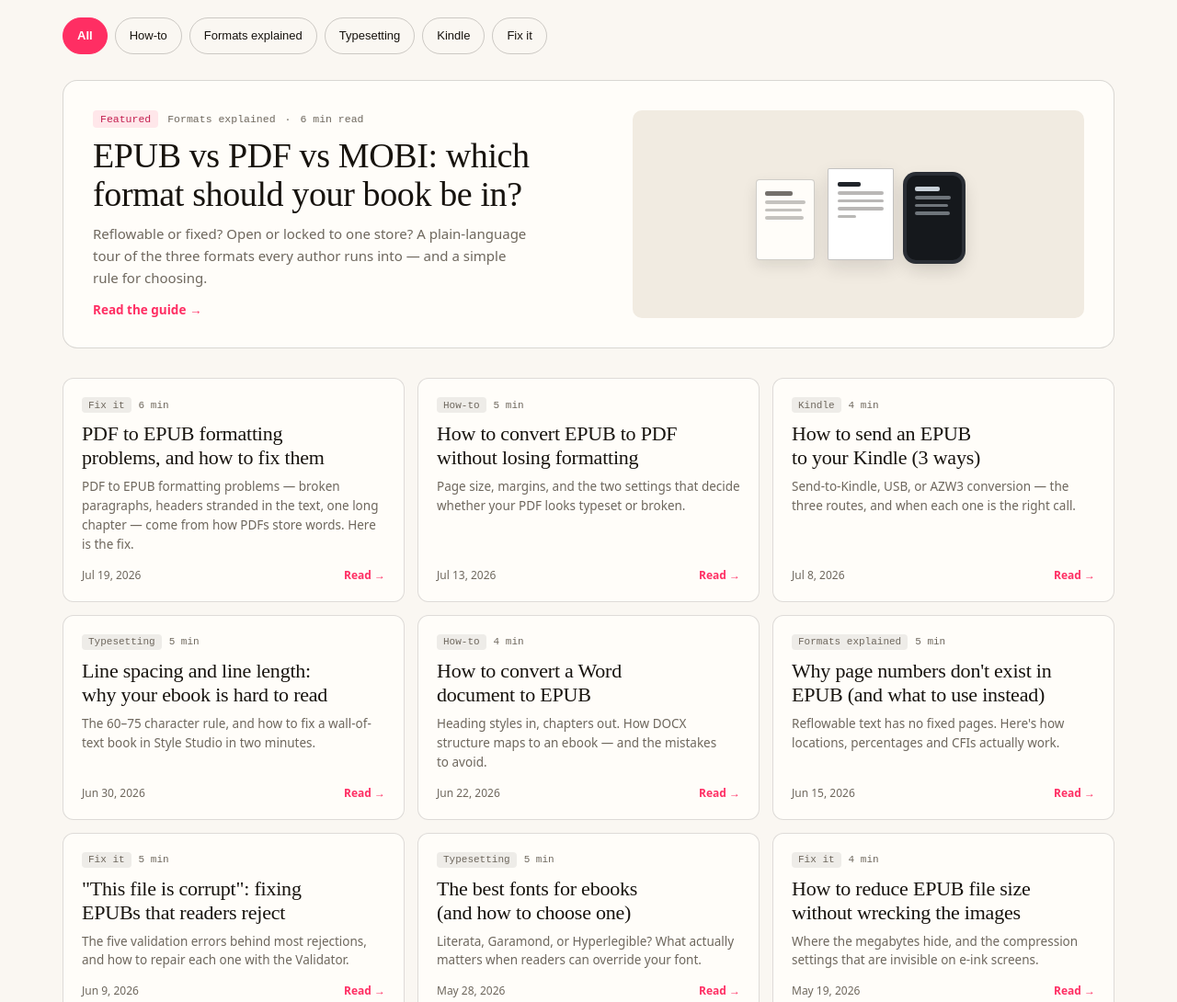
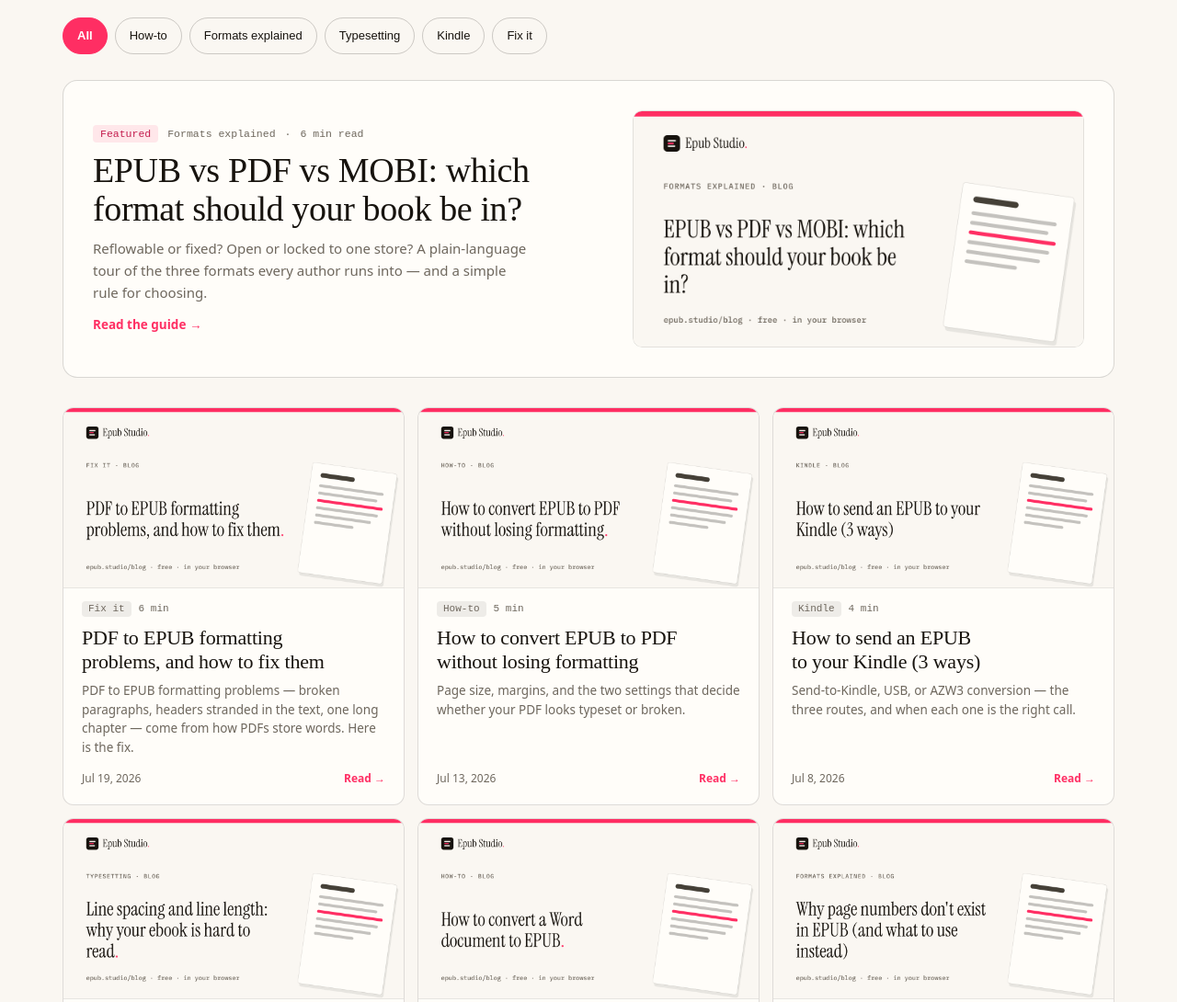
Before and after one commit to teamxyzstudio/epub.studio, an Astro site: page /blog in a window 1280 px wide. Shown: the part 340-1430 px from the top of the page at 92% size. Built offline with nearby package versions, Linux system fonts and the light colour scheme; Astro itself is replaced by a stand-in of ours.

Commit message:
updates blog ui

```diff
--- a/src/components/islands/BlogIndex.vue
+++ b/src/components/islands/BlogIndex.vue
@@ -76,8 +76,18 @@ function subscribe() {
       <p>{{ featured.excerpt }}</p>
       <div class="featured-cta">Read the guide →</div>
     </div>
-    <div class="featured-art" aria-hidden="true">
-      <div class="art-row">
+    <div class="featured-art" :class="{ 'has-img': featured.image }" aria-hidden="true">
+      <img
+        v-if="featured.image"
+        class="featured-img"
+        :src="featured.image"
+        alt=""
+        width="1200"
+        height="630"
+        loading="lazy"
+        decoding="async"
+      />
+      <div v-else class="art-row">
         <div class="book book-epub">
           <span style="height: 5px; width: 70%; background: rgba(23, 19, 14, 0.6)"></span>
           <span style="height: 3.5px; width: 100%; background: rgba(23, 19, 14, 0.25)"></span>
@@ -103,6 +113,18 @@ function subscribe() {
 
   <div class="grid">
     <a v-for="p in visible" :key="p.href" :href="p.href" class="card focus-ring-2">
+      <!-- Branded card as thumbnail. alt="" — it repeats the title the card
+           already shows as text, so reading it out would be a duplicate. -->
+      <img
+        v-if="p.image"
+        class="card-img"
+        :src="p.image"
+        alt=""
+        width="1200"
+        height="630"
+        loading="lazy"
+        decoding="async"
+      />
       <div class="card-meta">
         <span class="cat">{{ p.category }}</span><span>{{ p.readTime }}</span>
       </div>
@@ -237,6 +259,22 @@ function subscribe() {
   border-radius: 10px;
   padding: 28px 20px;
 }
+/* When the post has a branded card, it fills the art panel edge to edge. */
+.featured-art.has-img {
+  padding: 0;
+  background: transparent;
+  overflow: hidden;
+  align-self: stretch;
+}
+.featured-img {
+  width: 100%;
+  height: 100%;
+  min-height: 200px;
+  object-fit: cover;
+  display: block;
+  border-radius: 10px;
+  border: 1px solid rgba(23, 19, 14, 0.12);
+}
 .art-row {
   display: flex;
   gap: 14px;
@@ -301,6 +339,15 @@ function subscribe() {
   border-color: #ff2e63;
   transform: translateY(-2px);
   color: #17130e;
+}
+/* Thumbnail bleeds to the card edges above the padded content. */
+.card-img {
+  width: calc(100% + 40px);
+  height: auto;
+  margin: -20px -20px 14px;
+  display: block;
+  border-radius: 11px 11px 0 0;
+  border-bottom: 1px solid rgba(23, 19, 14, 0.1);
 }
 .card-meta {
   display: flex;
--- a/src/lib/posts.js
+++ b/src/lib/posts.js
@@ -34,6 +34,8 @@ export const toCard = (post) => ({
   category: post.data.category,
   date: formatDate(post.data.date),
   readTime: readTime(post),
+  /** Branded card PNG, doubling as the listing thumbnail. */
+  image: post.data.ogImage || null,
 });
 
 /**
--- a/src/pages/blog/[...slug].astro
+++ b/src/pages/blog/[...slug].astro
@@ -128,6 +128,21 @@ const jsonLd = [
           </div>
           <ShareButton client:load />
         </div>
+
+        {
+          post.data.ogImage && (
+            /* Branded hero. alt="" — it restates the h1 directly above it. */
+            <img
+              class="hero-card"
+              src={post.data.ogImage}
+              alt=""
+              width="1200"
+              height="630"
+              loading="eager"
+              decoding="async"
+            />
+          )
+        }
 
         <div class="prose">
           <Content />
@@ -297,6 +312,16 @@ const jsonLd = [
     padding-bottom: 22px;
     border-bottom: 1px solid rgba(23, 19, 14, 0.14);
     margin-bottom: 26px;
+  }
+
+  .hero-card {
+    display: block;
+    width: 100%;
+    height: auto;
+    border: 1px solid rgba(23, 19, 14, 0.14);
+    border-radius: 14px;
+    box-shadow: 0 1px 0 rgba(23, 19, 14, 0.06);
+    margin: 0 0 28px;
   }
   .avatar {
     width: 38px;
```
Also changed, not shown: .claude/skills/epub-blog-writer/SKILL.md.
